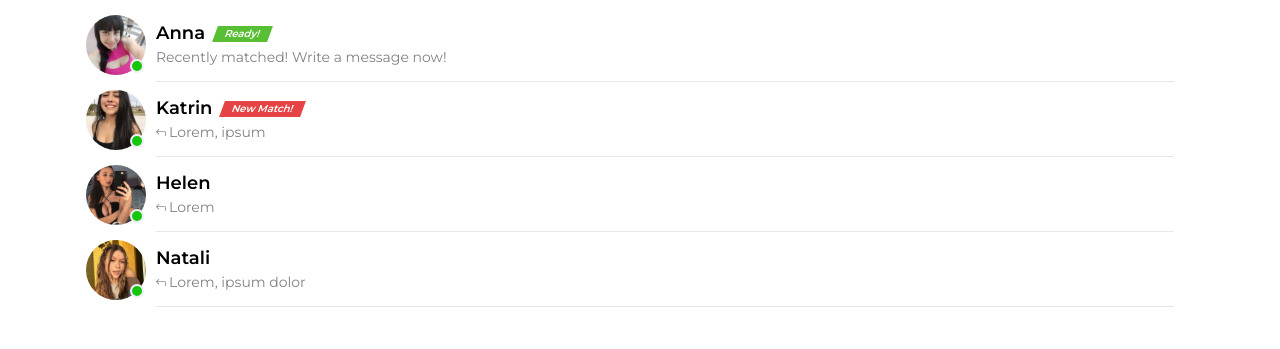
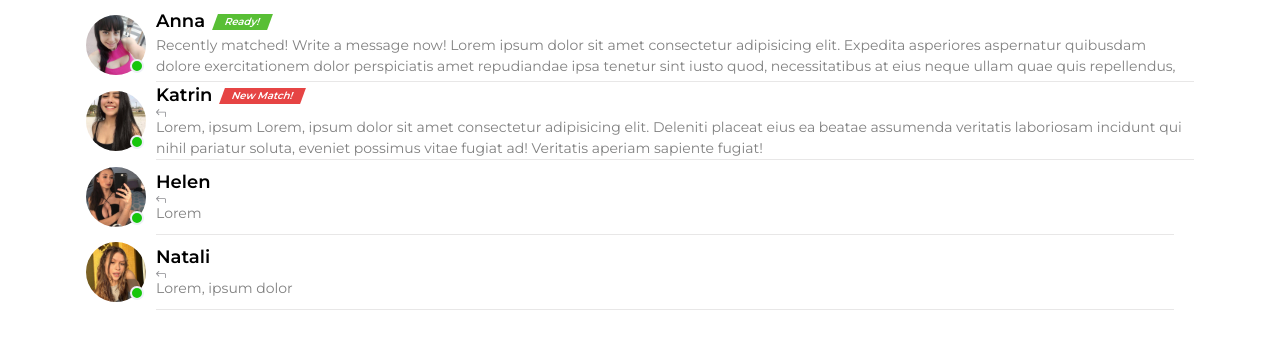
Before and after one commit to webDevT/fliru-matches, a website: page app/index.html in a window 1280 px wide. Shown: the part 81-430 px from the top of the page. Drawn offline with nearby package versions, Linux system fonts and the light colour scheme.

Commit message:
two lines

```diff
--- a/app/index.html
+++ b/app/index.html
@@ -53,7 +53,10 @@ integrity="sha384-r4NyP46KrjDleawBgD5tp8Y7UzmLA05oM1iAEQ17CSuDqnUK2+k9luXQOfXJCJ
                         </div>
 
                         <div class="user-info__sub-title">
-                            <div>Recently matched! Write a message now! </div>
+                            <div class="user-info__text">
+                                  Recently matched! Write a message now! Lorem ipsum dolor sit amet consectetur adipisicing elit. Expedita asperiores aspernatur quibusdam dolore exercitationem dolor perspiciatis amet repudiandae ipsa tenetur sint iusto quod, necessitatibus at eius neque ullam quae quis repellendus, corrupti quisquam ad. Autem, exercitationem blanditiis. Cumque provident porro quam, aperiam doloremque, iure nobis consequuntur autem minima pariatur rerum
+                            </div>
+
                         </div>
                     </div>
 
@@ -76,7 +79,10 @@ integrity="sha384-r4NyP46KrjDleawBgD5tp8Y7UzmLA05oM1iAEQ17CSuDqnUK2+k9luXQOfXJCJ
 
                         <div class="user-info__sub-title">
                             <img src="img/reply.svg" alt="">
-                            <div>Lorem, ipsum </div>
+                            <div class="user-info__text">
+                                 Lorem, ipsum Lorem, ipsum dolor sit amet consectetur adipisicing elit. Deleniti placeat eius ea beatae assumenda veritatis laboriosam incidunt qui nihil pariatur soluta, eveniet possimus vitae fugiat ad! Veritatis aperiam sapiente fugiat!
+                            </div>
+
                         </div>
 
                     </div>
@@ -96,7 +102,7 @@ integrity="sha384-r4NyP46KrjDleawBgD5tp8Y7UzmLA05oM1iAEQ17CSuDqnUK2+k9luXQOfXJCJ
 
                         <div class="user-info__sub-title">
                             <img src="img/reply.svg" alt="">
-                            <div>Lorem</div>
+                           <div class="user-info__text"> Lorem</div>
                         </div>
 
                     </div>
@@ -116,7 +122,7 @@ integrity="sha384-r4NyP46KrjDleawBgD5tp8Y7UzmLA05oM1iAEQ17CSuDqnUK2+k9luXQOfXJCJ
 
                         <div class="user-info__sub-title">
                             <img src="img/reply.svg" alt="">
-                            <div>Lorem, ipsum dolor</div>
+                            <div class="user-info__text">Lorem, ipsum dolor</div>
                         </div>
 
                     </div>
--- a/app/sass/style.sass
+++ b/app/sass/style.sass
@@ -489,6 +489,7 @@ a:hover
   border-radius: 70px
   font-size: 18px
 
+
 @media only screen and (max-width: 370px)
   h2
     font-size: 19px
@@ -530,6 +531,14 @@ a:hover
   padding: 10px
 .user-info__sub-title
   font-weight: 600
+  display: flex
+  flex-direction: column
+  justify-content: center
+.user-info__text
+  max-height: 45px
+  overflow: hidden
+  line-height: 1.5
+
 .photo-profile
   //padding: 2px
   //border: 3px solid #40677c
@@ -558,6 +567,7 @@ a:hover
     font-size: 16px
   .user-info__sub-title
     font-size: 3.7vw
+
   .photo-profile:after
     width: 17px
     height: 17px
@@ -570,6 +580,8 @@ a:hover
     font-size: 3.2vw
   .photo-profile
     margin-right: 10px
+  .user-info__text
+    max-height: 10vw
 .user-info__content
   border-bottom: 1px solid #E8E7E7
   min-height: 75px
@@ -671,11 +683,12 @@ textarea
   display: flex
   align-self: center
 .user-info__sub-title
-  display: flex
-  align-items: center
+
   img
     width: 10px
     margin-right: 3px
+    display: block
+
 
 //start spinner style
 .spinner-wrapper
@@ -760,4 +773,5 @@ textarea
   margin-bottom: 10px
   width: 60px
 
+
 @import "media"
```
Also changed, not shown: docs/index.html (+10 -4 lines), app/css/style.min.css, docs/css/style.min.css.
